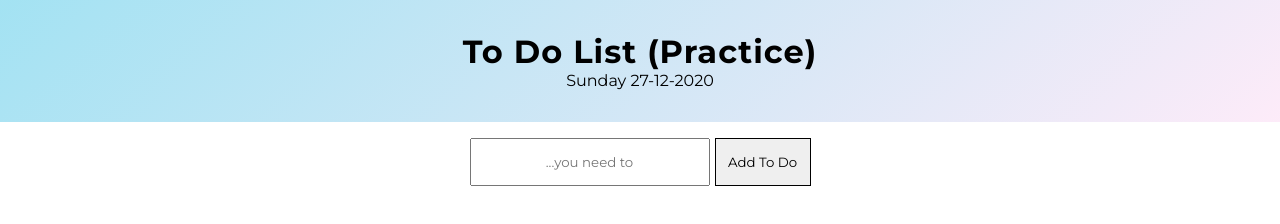
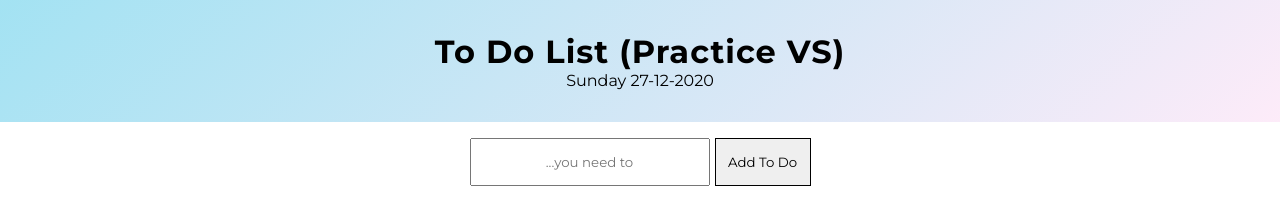
Before and after one commit to mario-ganic/to-do-list, a plain HTML site: page index.html in a window 1280 px wide. Drawn offline with Linux system fonts and the light colour scheme.

Commit message:
practice

```diff
--- a/index.html
+++ b/index.html
@@ -14,7 +14,7 @@
 	<main>
 		<header>
 			<div class="title">
-				<h1 id="title">To Do List (Practice)</h1>
+				<h1 id="title">To Do List (Practice VS)</h1>
 				<p id="date">today</p>
 			</div>
 		</header>
```
